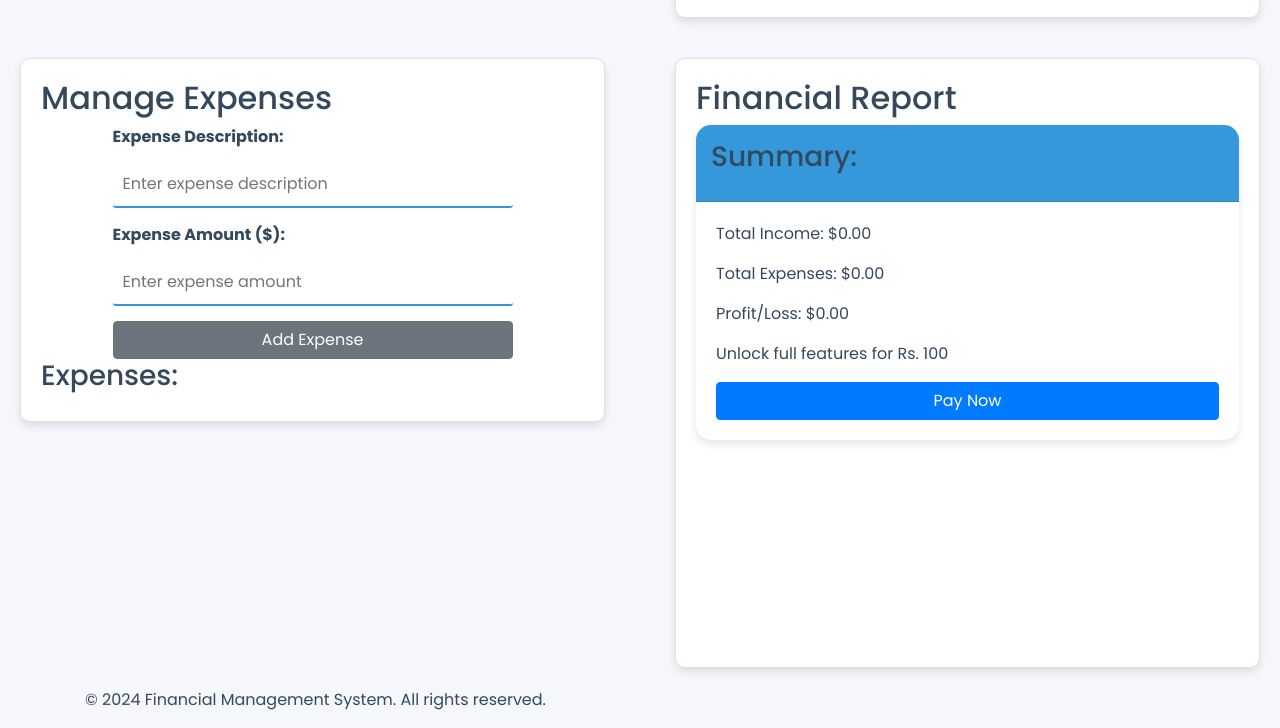
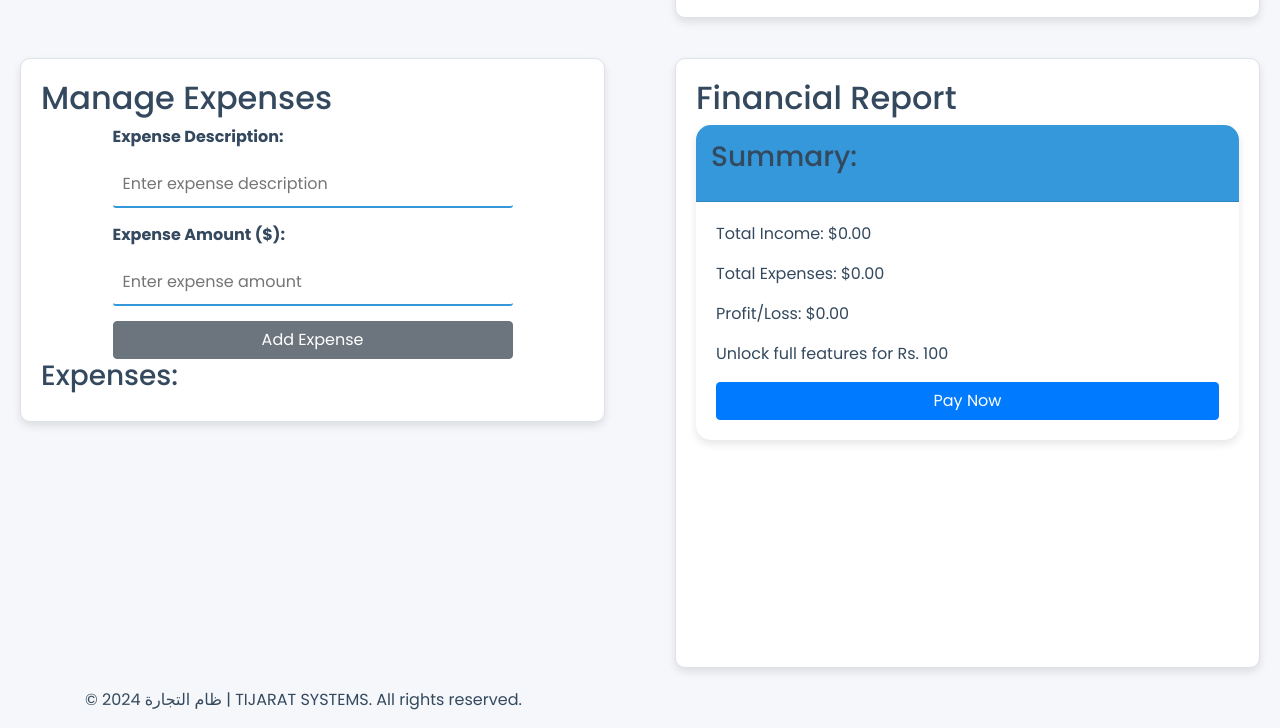
Before and after one commit to RehanG786/FMS, a plain HTML site: page index.html in a window 1280 px wide. Shown: the part 678-1406 px from the top of the page. Drawn offline with nearby package versions, Linux system fonts and the light colour scheme.

Commit message:
Update index.html

```diff
--- a/index.html
+++ b/index.html
@@ -380,7 +380,7 @@
 
   <footer>
     <div class="container">
-      <p>&copy; 2024 Financial Management System. All rights reserved.</p>
+      <p>&copy; 2024 ظام التجارة | TIJARAT SYSTEMS. All rights reserved.</p>
     </div>
   </footer>
 
```
